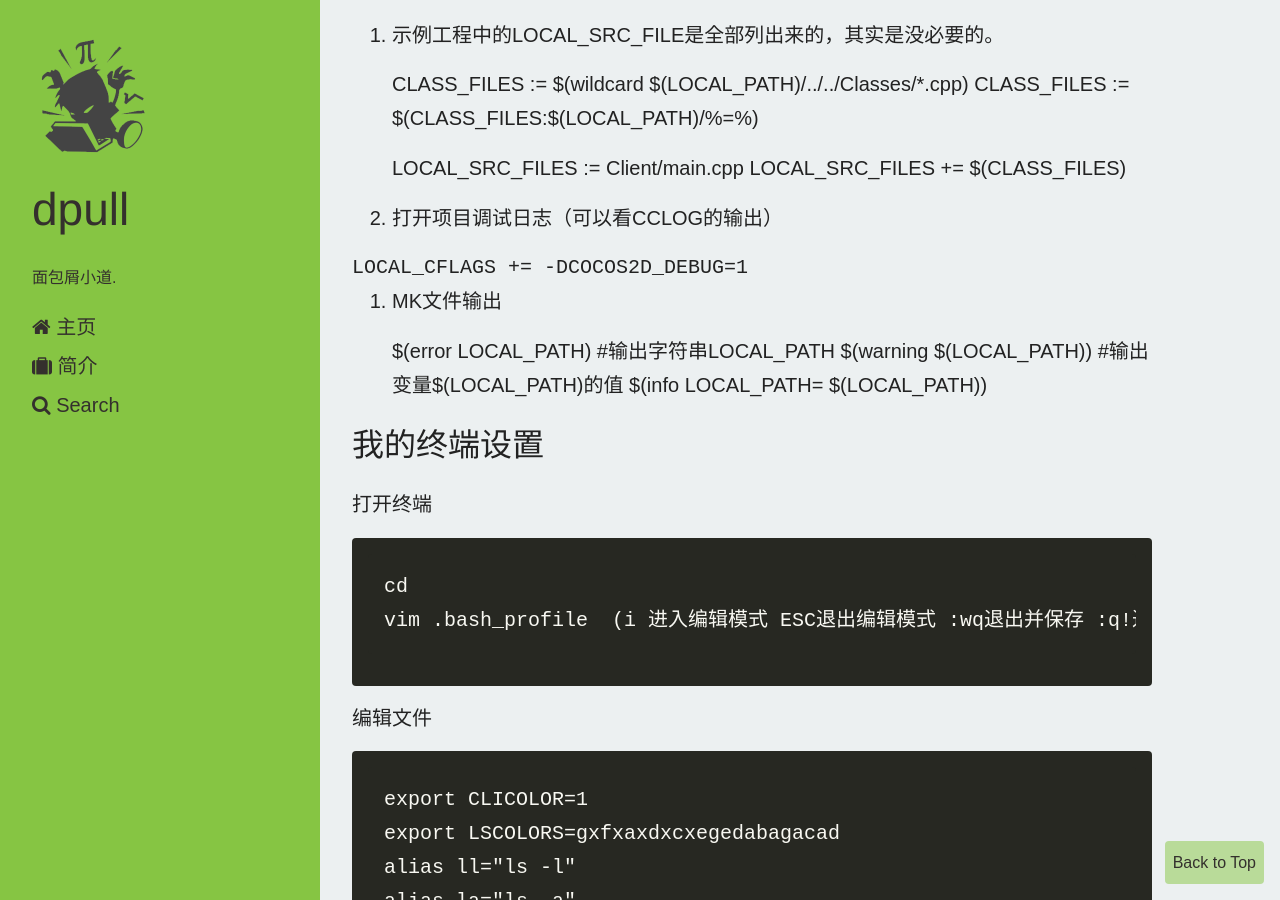
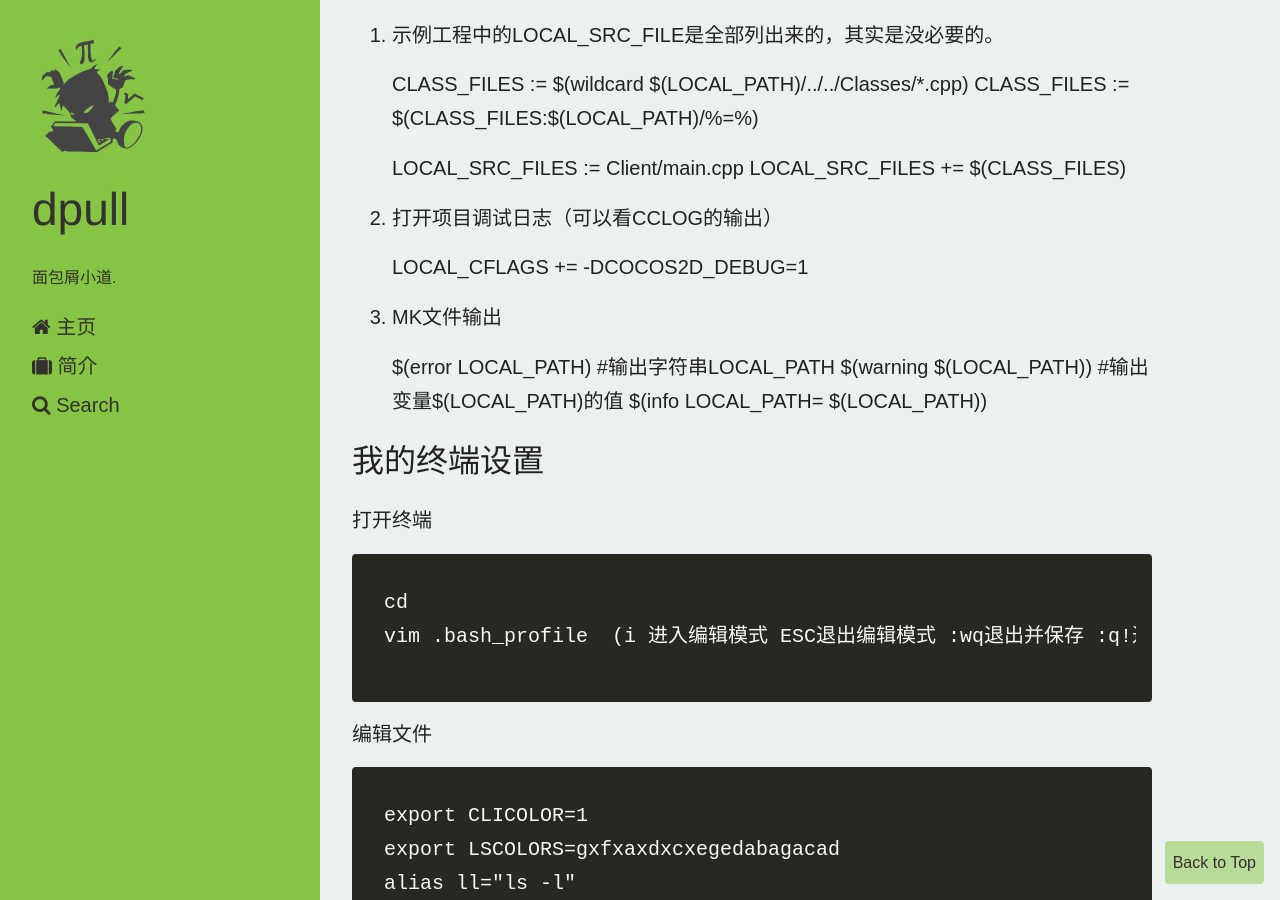
Before and after one commit to dpull/dpull.github.io, a Jekyll site: the page built from _posts/program/2013-03-08-cocos2dx_setting_dev.md, in a window 1280 px wide and 900 px high, scrolled down 2233 px. Built offline with Jekyll 4.4.1, drawn with Linux system fonts in a browser that asks for light colours; nearby versions of some CDN libraries; Markdown is read by kramdown in place of the engine named in the settings; comment, search, counter and statistics services are not loaded.

````diff
--- a/_posts/program/2013-03-08-cocos2dx_setting_dev.md
+++ b/_posts/program/2013-03-08-cocos2dx_setting_dev.md
@@ -75,9 +75,7 @@
 
 1. 打开项目调试日志（可以看CCLOG的输出）
 
-```Shell
-LOCAL_CFLAGS += -DCOCOS2D_DEBUG=1
-```
+	LOCAL_CFLAGS += -DCOCOS2D_DEBUG=1
 
 1. MK文件输出
 
````
